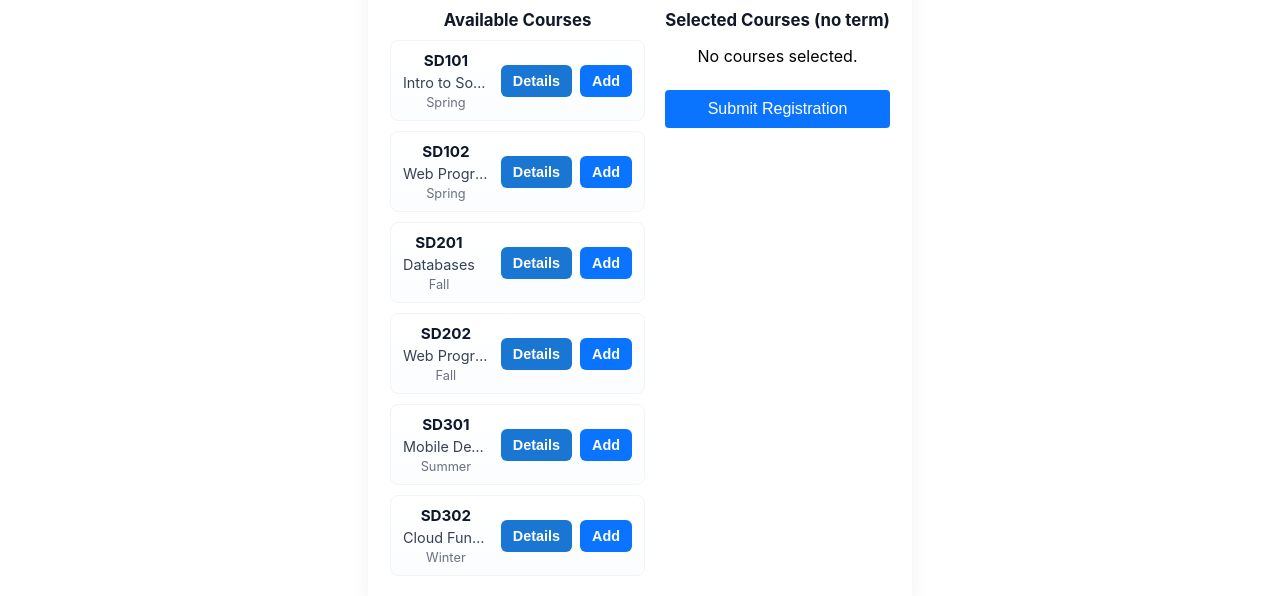
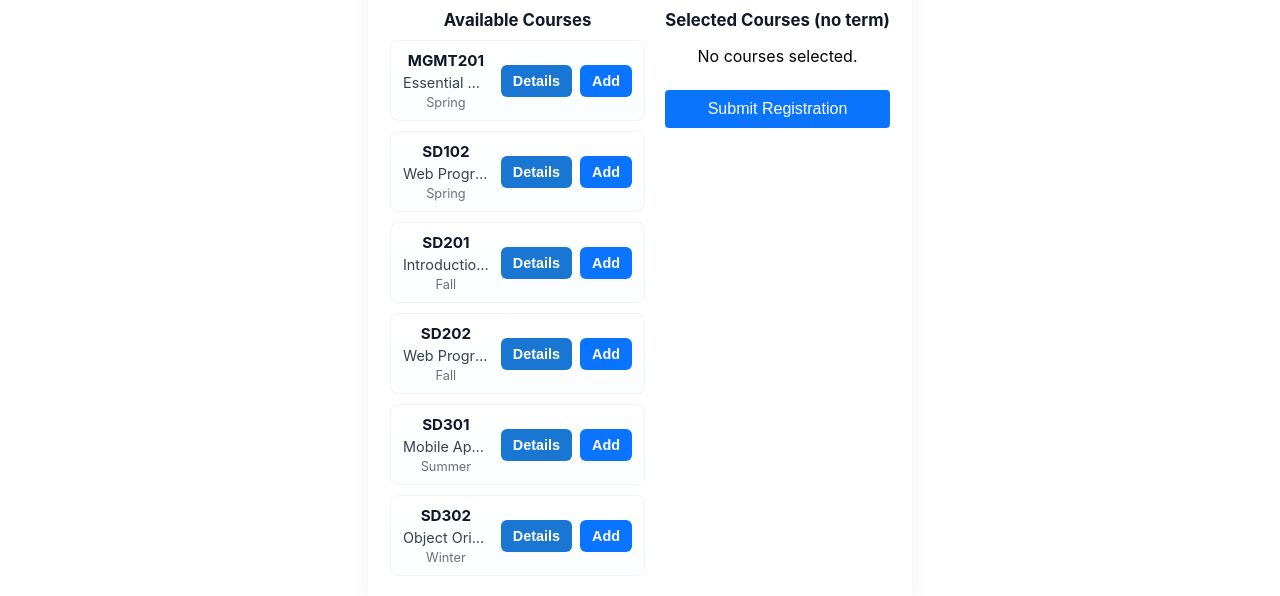
Before and after one commit to skaura32/final-project-web-sem3, a React (Create React App) app: page /courses in a window 1280 px wide. Shown: the part 281-877 px from the top of the page. Built offline with nearby package versions, Linux system fonts and the light colour scheme.

Commit message:
updated course data

```diff
--- a/src/data/coursesData.js
+++ b/src/data/coursesData.js
@@ -1,34 +1,34 @@
 export const SAMPLE_COURSES = [
-  { courseCode: 'SD101', name: 'Intro to Software Development', term: 'Spring',
+  { courseCode: 'MGMT201', name: 'Essential Skills for Teams Collaboration', term: 'Spring',
     program: 'Software Development - Diploma',
-    fees: { domestic: 9254, international: 27735 },
+    fees: { domestic: 854, international: 2035 },
     startDate: '2024-03-01', endDate: '2024-06-30',
-    description: 'Fundamentals of programming, problem solving and software lifecycle.' },
+    description: 'practical skills in effective communication and teamwork.' },
   { courseCode: 'SD102', name: 'Web Programming I', term: 'Spring',
     program: 'Software Development - Diploma',
-    fees: { domestic: 9254, international: 27735 },
+    fees: { domestic: 850, international: 2000 },
     startDate: '2024-03-01', endDate: '2024-06-30',
     description: 'HTML, CSS, basic JavaScript and DOM.' },
-  { courseCode: 'SD201', name: 'Databases', term: 'Fall',
+  { courseCode: 'SD201', name: 'Introduction to Relational Databases', term: 'Fall',
     program: 'Software Development - Diploma',
-    fees: { domestic: 9254, international: 27735 },
+    fees: { domestic: 854, international: 2735 },
     startDate: '2024-09-05', endDate: '2024-12-20',
     description: 'Relational databases, SQL, normalization.' },
   { courseCode: 'SD202', name: 'Web Programming II', term: 'Fall',
     program: 'Software Development - Diploma',
-    fees: { domestic: 9254, international: 27735 },
+    fees: { domestic: 800, international: 2050 },
     startDate: '2024-09-05', endDate: '2024-12-20',
     description: 'Advanced JS, frameworks and REST APIs.' },
-  { courseCode: 'SD301', name: 'Mobile Development', term: 'Summer',
+  { courseCode: 'SD301', name: 'Mobile Application Development with React', term: 'Summer',
     program: 'Software Development - Post-Diploma',
-    fees: { domestic: 7895, international: 23675 },
+    fees: { domestic: 895, international: 2675 },
     startDate: '2024-06-01', endDate: '2024-08-31',
     description: 'Mobile app basics for Android/iOS.' },
-  { courseCode: 'SD302', name: 'Cloud Fundamentals', term: 'Winter',
+  { courseCode: 'SD302', name: 'Object Oriented Programming', term: 'Winter',
     program: 'Software Development - Certificate',
-    fees: { domestic: 3000, international: 7000 },
+    fees: { domestic: 850, international: 2000 },
     startDate: '2025-01-05', endDate: '2025-03-31',
-    description: 'Intro to cloud services and deployment.' },
+    description: 'Object Oriented design concepts and techniques' },
 ];
 
 export function loadAllCourses() {
```
